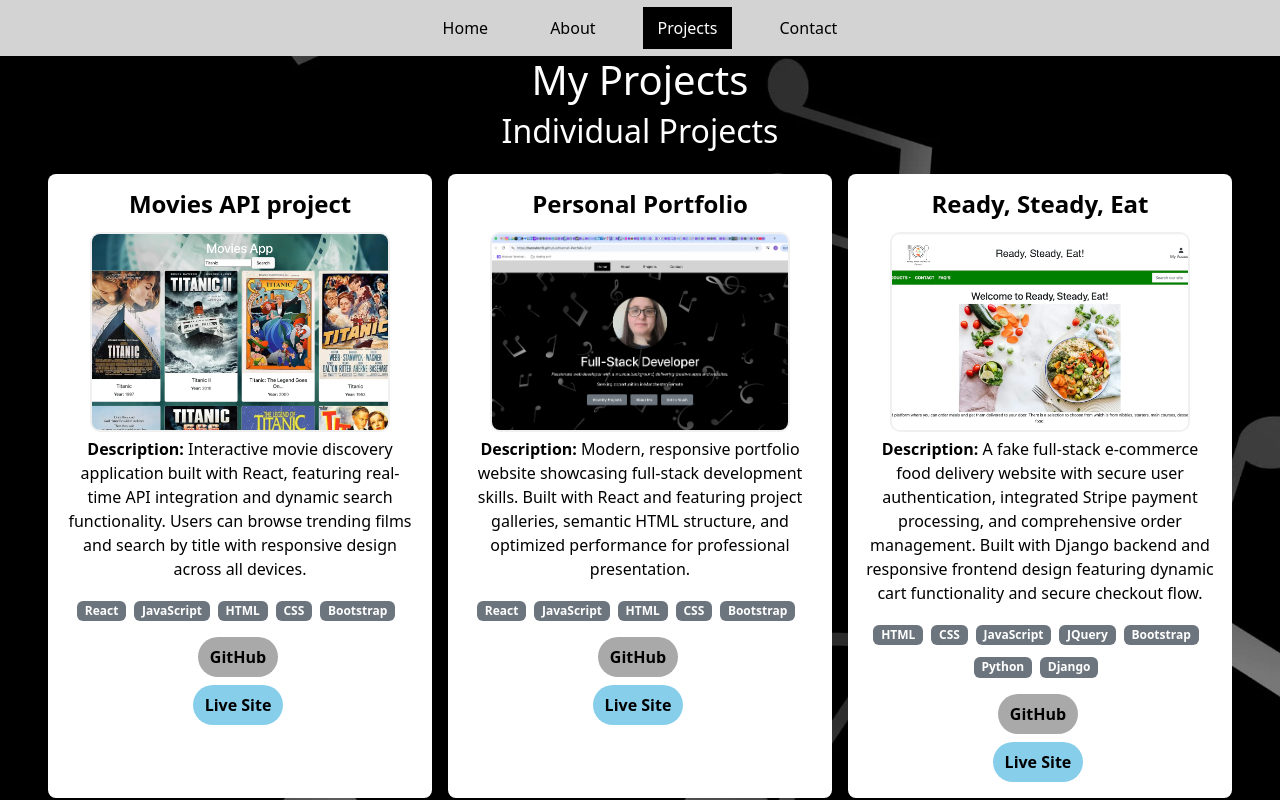
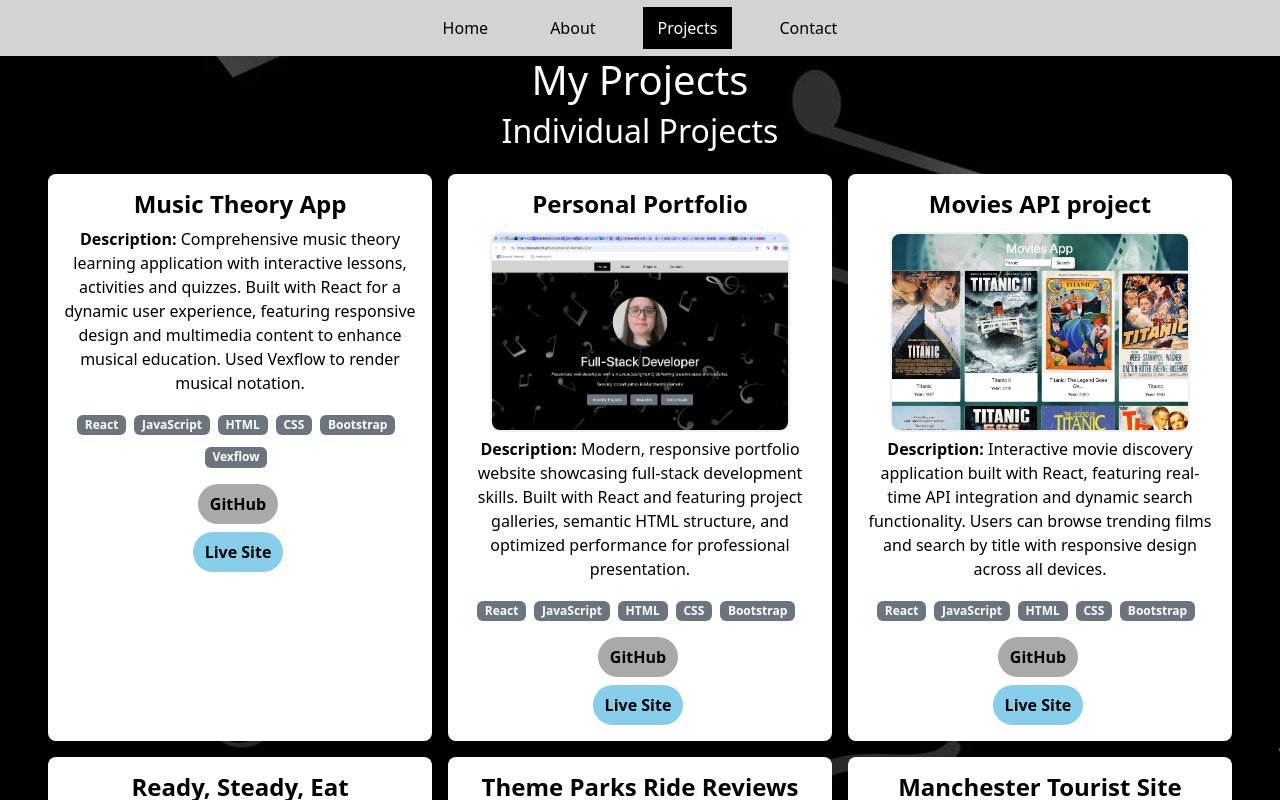
Before and after one commit to hannahro15/Hannah-Portfolio-Site, a React (Create React App) app: page /Hannah-Portfolio-Site/projects in a window 1280 px wide. Shown: the top 800 px of the page. Built offline with nearby package versions, Linux system fonts and the light colour scheme.

Commit message:
Add music theory app to projects

```diff
--- a/src/App.js
+++ b/src/App.js
@@ -3,7 +3,7 @@ import './App.css';
 import { Routes, Route } from 'react-router-dom';
 import Home from './pages/Home/Home';
 import About from './pages/About/About';
-import Projects from './pages/Projects/Projects';
+import Projects from './pages/projects/Projects';
 import Contact from './pages/Contact/Contact';
 import Footer from './components/Footer/Footer';
 import Navbar from './components/Navbar/Navbar';
--- a/src/data/projectsData.js
+++ b/src/data/projectsData.js
@@ -1,12 +1,12 @@
 // Project data for the portfolio
 export const solo_projects = [
     {
-        title: "Movies API project",
-        image: `${process.env.PUBLIC_URL}/images/movies-api-project.webp`,
-        description: 'Interactive movie discovery application built with React, featuring real-time API integration and dynamic search functionality. Users can browse trending films and search by title with responsive design across all devices.',
-        technologies: ["React, ", "JavaScript, ", "HTML, ", "CSS, ", "Bootstrap"],
-        github: "https://github.com/hannahro15/movies-api-project",
-        demo: "https://hannahro15.github.io/movies-api-project/"
+        title: "Music Theory App",
+        image: "",
+        description: "Comprehensive music theory learning application with interactive lessons, activities and quizzes. Built with React for a dynamic user experience, featuring responsive design and multimedia content to enhance musical education. Used Vexflow to render musical notation.",
+        technologies: ["React, ", "JavaScript, ", "HTML, ", "CSS, ", "Bootstrap, ", "Vexflow "],
+        github: "https://github.com/hannahro15/music-theory-app",
+        demo: "https://hannahro15.github.io/music-theory-app/"
     },
     {
         title: "Personal Portfolio",
@@ -15,6 +15,14 @@ export const solo_projects = [
         technologies: ["React, ", "JavaScript, ", "HTML, ", "CSS, ", "Bootstrap"],
         github: "https://github.com/hannahro15/Hannah-Portfolio-Site",
         demo: "https://hannahro15.github.io/Hannah-Portfolio-Site/"
+    },
+    {
+        title: "Movies API project",
+        image: `${process.env.PUBLIC_URL}/images/movies-api-project.webp`,
+        description: 'Interactive movie discovery application built with React, featuring real-time API integration and dynamic search functionality. Users can browse trending films and search by title with responsive design across all devices.',
+        technologies: ["React, ", "JavaScript, ", "HTML, ", "CSS, ", "Bootstrap"],
+        github: "https://github.com/hannahro15/movies-api-project",
+        demo: "https://hannahro15.github.io/movies-api-project/"
     },
     {
         title: "Ready, Steady, Eat",
```
